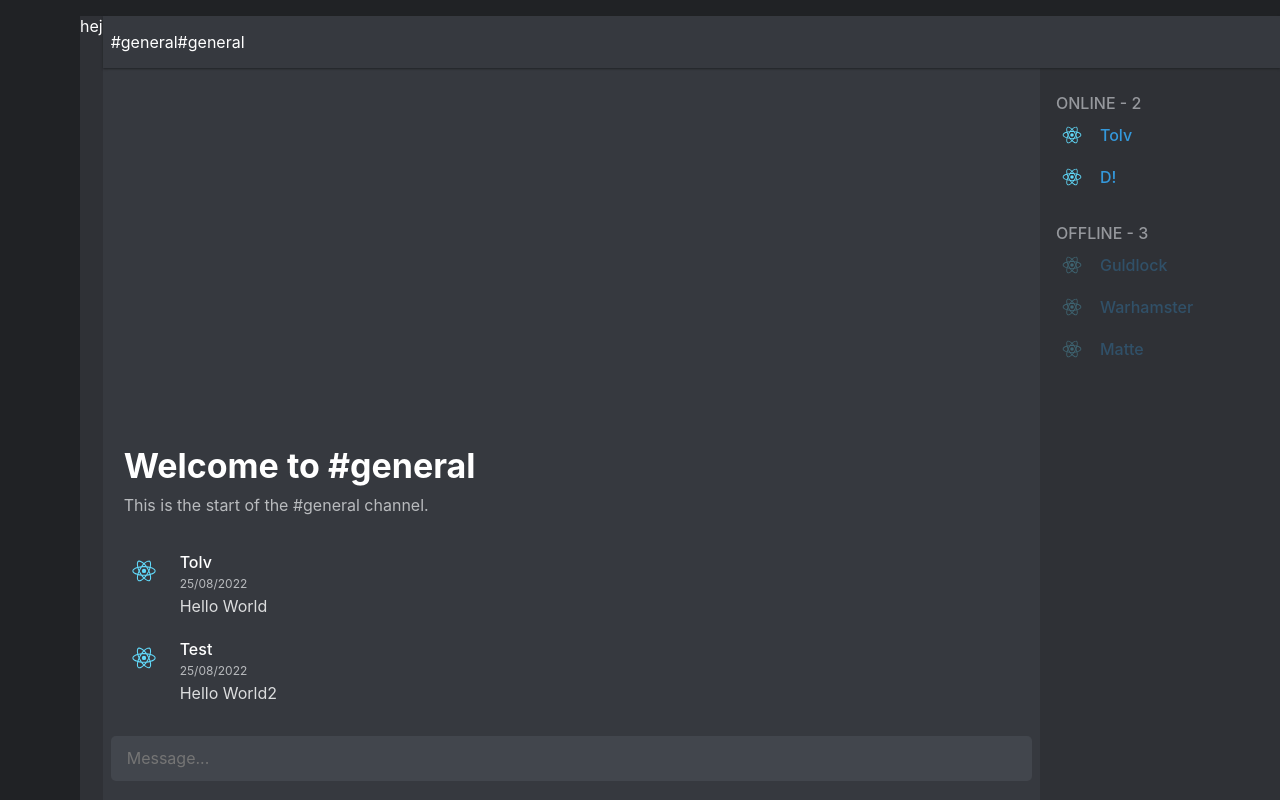
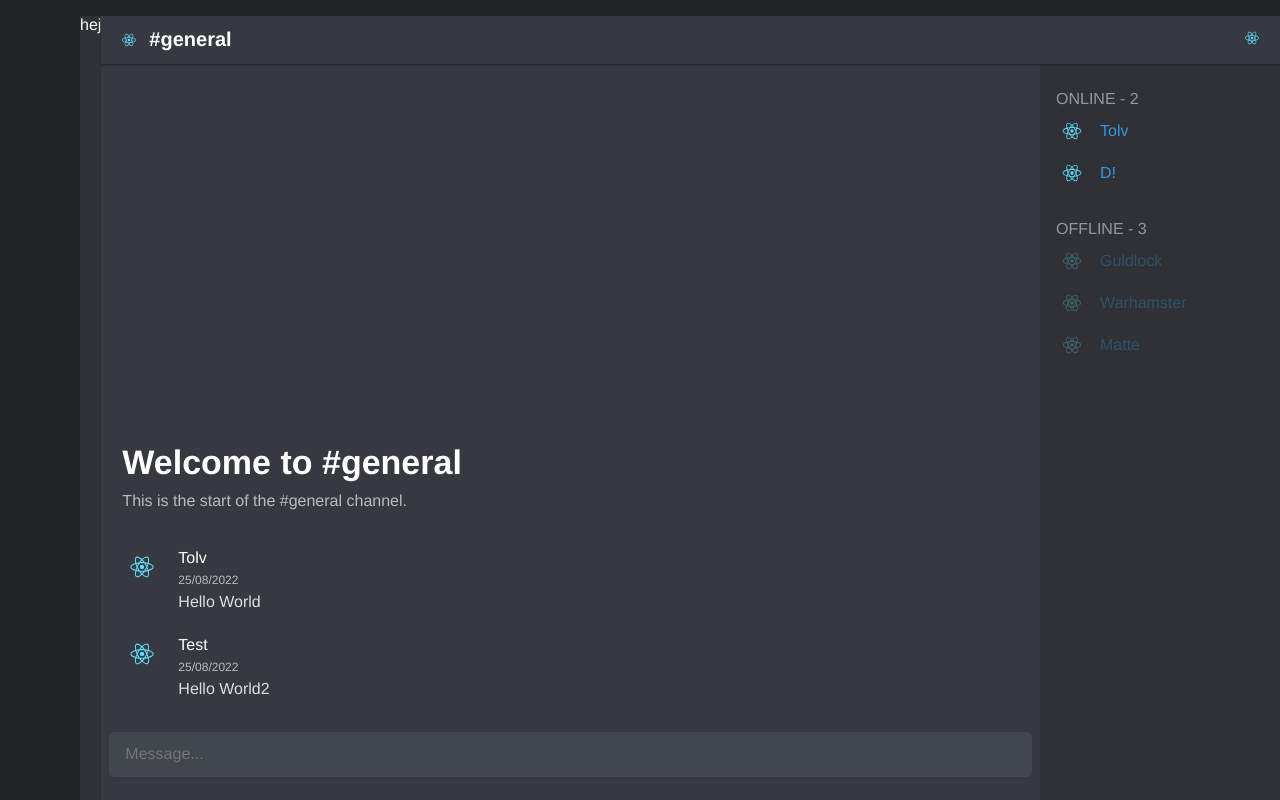
Before and after one commit to 1Tolv2/chat-pern-app, a React (Create React App) app in the folder client/: page / in a window 1280 px wide. Built offline with nearby package versions, Linux system fonts and the light colour scheme.

Commit message:
Styled header, no logic

```diff
--- a/client/src/components/Layout/Header/index.tsx
+++ b/client/src/components/Layout/Header/index.tsx
@@ -1,14 +1,35 @@
-import React from 'react'
-import * as s from './styles'
+import React from "react";
+import * as s from "./styles";
+import * as t from "../../theme/typography";
+import logo from "../../../logo.svg";
 
-type Props = {}
+type Props = {};
 
 const Header = (props: Props) => {
+
+
+  const handleOnClick = () => {
+console.log("clicked");
+  }
   return (
     <s.ChannelBar>
-    <p>{"#general"}</p> <p>{"#general"}</p>
-  </s.ChannelBar>
-  )
-}
+      <div style={{display: "flex"}}>
+        <img src={logo} />
+        <t.H2
+          fontSize="20px"
+          lineHeight="22px"
+          fontWeight="600"
+          mb="3px"
+          mt="0"
+        >
+          {"#general"}
+        </t.H2>
+      </div>
+      <div>
+        <img src={logo} onClick={handleOnClick} style={{cursor: "pointer"}}/>
+      </div>
+    </s.ChannelBar>
+  );
+};
 
-export default Header
+export default Header;
--- a/client/src/components/Layout/Header/styles.tsx
+++ b/client/src/components/Layout/Header/styles.tsx
@@ -4,13 +4,20 @@ import { theme } from "../../theme/index";
 const { colors } = theme;
 
 const ChannelBar = styled.div`
-position: relative;
+  position: relative;
   display: flex;
   align-items: center;
+  justify-content: space-between;
+  height: 48px;
+  padding: 0 8px;
   background-color: ${colors.darkGrey};
   box-shadow: 0 1px 2px ${colors.darkestGrey};
-  padding: 0 8px;
   overflow: hidden;
+  img {
+    width: 24px;
+    height: 24px;
+    margin: 0 8px;
+  }
 `;
 
 export { ChannelBar };
--- a/client/src/components/theme/typography.ts
+++ b/client/src/components/theme/typography.ts
@@ -47,6 +47,7 @@ const H1 = styled.h1`
 font-size: 15px;
 line-height: 20px;
 font-weight: 500;
+margin: 0;
 ${baseStyle}`
 
 const H2 = styled.h2`
@@ -66,12 +67,14 @@ ${baseStyle}
 `
 const H4 = styled(H3)`
 line-height: 20px;
+margin: 0;
 ${baseStyle}`
 
 const Paragraph = styled.p`
 margin: 0;
 font-size: 1rem;
 line-height: 1.375rem;
+margin: 0;
 ${baseStyle}
 `
 
--- a/client/src/index.css
+++ b/client/src/index.css
@@ -5,8 +5,8 @@
 body {
   margin: 0;
   padding: 0;
-  font-family: -apple-system, BlinkMacSystemFont, 'Segoe UI', 'Roboto', 'Oxygen',
-    'Ubuntu', 'Cantarell', 'Fira Sans', 'Droid Sans', 'Helvetica Neue',
+  font-family:  'Helvetica Neue', 'Segoe UI', 'Roboto', 'Oxygen',
+    'Ubuntu', 'Cantarell', 'Fira Sans', 'Droid Sans',
     sans-serif;
   -webkit-font-smoothing: antialiased;
   -moz-osx-font-smoothing: grayscale;
```
